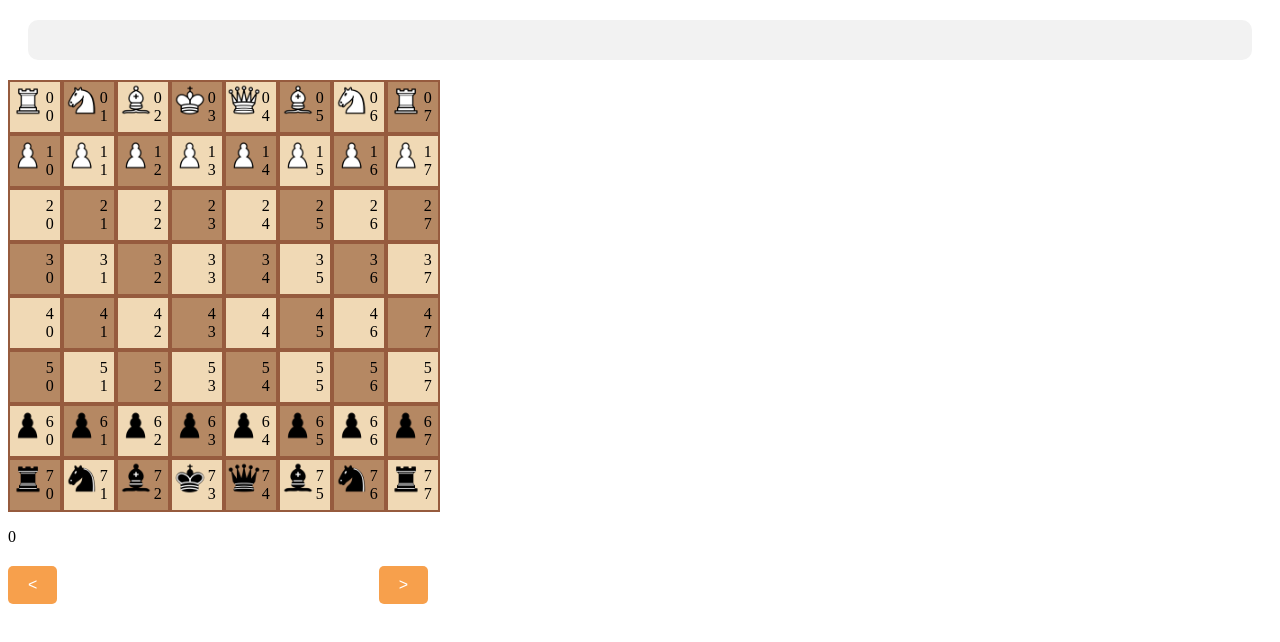
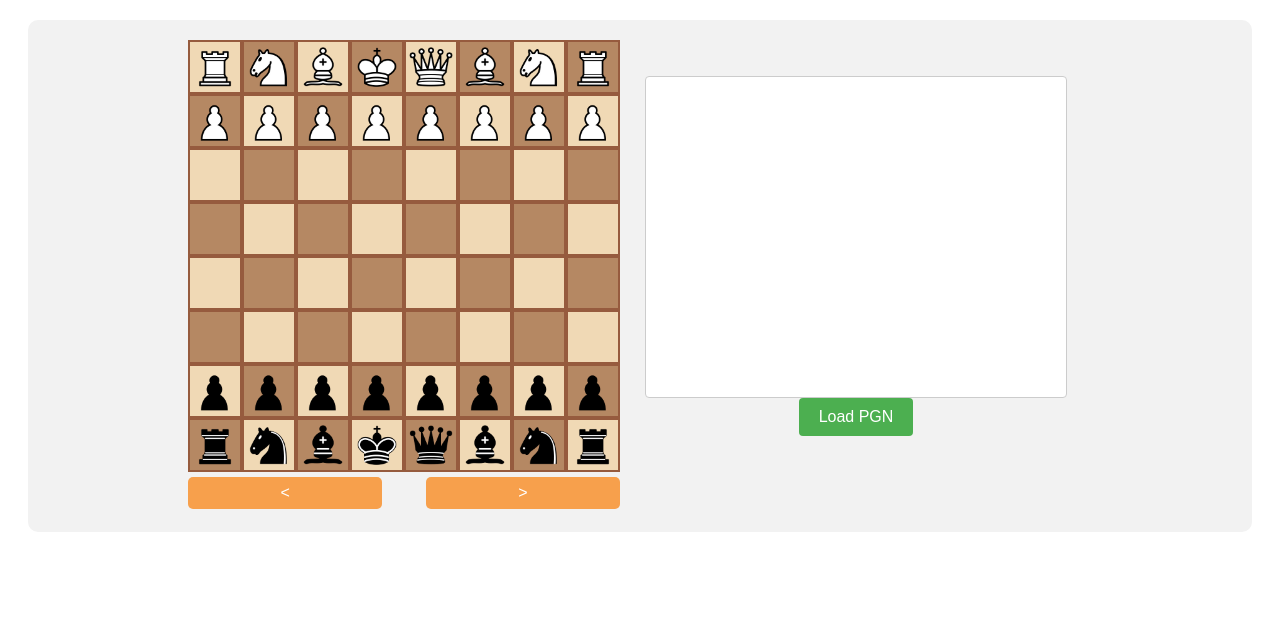
Before and after one commit to jackbullen/Chess-PGN-Viewer, a plain HTML site: page index.html in a window 1280 px wide. Drawn offline with Linux system fonts and the light colour scheme.

Commit message:
Improved UI and styling for input and controls. Load PGN button now properly resets boards. Various PGN files can be loaded in without throwing errors.

```diff
--- a/css/styles.css
+++ b/css/styles.css
@@ -43,9 +43,11 @@
 
 #controls {
   display: flex;
-  justify-content: space-between;
-  align-items: center;
-  width: 420px;
+  justify-content: center;
+  /* align-items: center; */
+  width: 100%;
+  padding-top:5px;
+  /* margin-left:0px 0; */
 }
 
 #backward-button {
@@ -54,8 +56,9 @@
   border-radius: 5px;
   color: white;
   font-size: 16px;
-  padding: 10px 20px;
+  padding: 7px;
   cursor: pointer;
+  margin-right: 5%;
 }
 
 #forward-button {
@@ -64,17 +67,26 @@
   border-radius: 5px;
   color: white;
   font-size: 16px;
-  padding: 10px 20px;
+  padding: 7px;
   cursor: pointer;
+  margin-left: 5%;
 }
 
 #backward-button:hover, #forward-button:hover {
   background-color: #f7b86d;
 }
 
+#boardControls {
+  width: 432px;
+  height: 432px;
+  flex-direction: column;
+  align-items: center;
+}
+
 
 #game_view {
   display: flex;
+
   flex-direction: column;
   align-items: center;
   margin: 20px;
@@ -85,15 +97,16 @@
 
 #board {
   /* display: flex; */
-  /* flex-direction: row; */
-  /* align-items: center; */
-  margin-bottom: 20px;
+  flex-wrap: wrap;
+  align-items: center;
+  margin-right: 20px;
 }
-/*
-/* #chessBoardDiv {
-  width: 500px;
-  height: 500px;
-} */ */
+
+
+#chessBoardDiv {
+  width: 400px;
+  height: 400px;
+}
 
 #moves {
   display: flex;
@@ -101,3 +114,50 @@
   align-items: center;
   margin-left: 20px;
 }
+
+#pgn-input {
+  width: 400px;
+  height: 300px;
+  font-size: 16px;
+  padding: 10px;
+  border: 1px solid #ccc;
+  border-radius: 4px;
+  resize: none;
+  white-space:normal;
+  align-items: center;
+}
+
+#update-button {
+  margin-top: 10px;
+  margin-left: 10px;
+  padding: 10px 20px;
+  background-color: #4caf50;
+  border: none;
+  border-radius: 4px;
+  color: white;
+  font-size: 16px;
+  cursor: pointer;
+  margin:auto;
+  align-items: center;
+}
+
+.inputPGNBoardView {
+  display: flex;
+  flex-direction: row;
+  justify-content: center;
+  align-items: center;
+}
+
+.Inputter {
+  display:flex;
+  width: 100%;
+  flex-direction: column;
+  /* display:flex; */
+  /* justify-content: center; */
+  align-items: right;
+  padding: 25px;
+}
+
+button {
+  flex: 1; /* make the form elements take up equal amounts of space */
+}
--- a/index.html
+++ b/index.html
@@ -12,20 +12,31 @@
   <body>
 
     <div id="app">
-      <div id="game_view"></div>
-        <div id="board">
-          <div id="chessBoardDiv"></div>
-          <div id="moves"></div>
+      <div id="game_view" style="height: 472px;">
+        <div class="inputPGNBoardView">
+          <div id="boardControls">
+            <div id="board">
+              <!-- <div id="chessBoardDiv"></div> -->
+              <!-- <div id="moves"></div> -->
+            </div>
+            <div id="controls">
+              <button id="backward-button">&lt;</button>
+              <button id="forward-button">&gt;</button>
+            </div>
+          </div>
+          <!-- <label for="pgn-input">Enter PGN:</label> -->
+          <div class="Inputter">
+
+          <textarea type="text" id="pgn-input" ></textarea>
+
+          <button id="update-button">Load PGN</button>
         </div>
 
-        <div id="controls">
-          <button id="backward-button">&lt;</button>
-          <button id="forward-button">&gt;</button>
-        </div>
       </div>
     </div>
+  </body>
 
     <script type="module" src="./js/board.js"></script>
 
-  </body>
+
 </html>
--- a/js/board.js
+++ b/js/board.js
@@ -7,7 +7,7 @@ const chessBoard = [];
 
 const applyMoves = (board, submovesList, movesList) => {
 
-
+    console.log(submovesList[0], submovesList[1]);
     // White castles
     if (submovesList[0][3] == "King and Rook") {
         let king = board.whitePieces[3];
@@ -98,17 +98,17 @@ const renderBoard = (board) => {
         // Append the img element to the square
         piece.appendChild(pieceImg);
         square.appendChild(piece);
-        square.appendChild(sqrLoc);
+        // square.appendChild(sqrLoc);
         row.appendChild(square);
         chessBoard.push(square);
       }
       chessBoardDiv.appendChild(row);
 
     }
-    const space = document.createElement('p')
-    const boardtxt = document.createTextNode(`${board.movenum}`);
-    space.appendChild(boardtxt);
-    chessBoardDiv.appendChild(space);
+    // const space = document.createElement('p')
+    // const boardtxt = document.createTextNode(`${board.movenum}`);
+    // space.appendChild(boardtxt);
+    // chessBoardDiv.appendChild(space);
   };
 
 
@@ -199,6 +199,16 @@ const renderBoard = (board) => {
     // handle the various cases for PGN notation
     for (let move of moves) {
 
+             // Handle PGN comments (e.g. "{Scandinavian Defense}")
+             if (move == "}") {
+                comment = false;
+                continue;
+            }
+            if (move == "{" || comment == true) {
+                comment = true;
+                continue;
+            }
+
         // Handle moves with a result,
         // (e.g. "1-0", "0-1", "1/2-1/2", "1.", "2.")
         if (move == "1-0" || move == "0-1" || move == "1/2-1/2") {
@@ -221,16 +231,6 @@ const renderBoard = (board) => {
 
             applyMoves(board,submovesList,movesList);
             // renderBoard(board);
-            continue;
-        }
-
-        // Handle PGN comments (e.g. "{Scandinavian Defense}")
-        if (move == "}") {
-            comment = false;
-            continue;
-        }
-        if (move == "{" || comment == true) {
-            comment = true;
             continue;
         }
 
@@ -452,7 +452,7 @@ const renderBoard = (board) => {
 
   const playGame = (game, board, moves) => {
     // Render the initial board
-    renderBoard(board);
+    // renderBoard(board);
 
     // Get the forward arrow button
     const forwardButton = document.querySelector('#forward-button');
@@ -495,15 +495,71 @@ const renderBoard = (board) => {
     });
   };
 
+let gameBoard = new Board();
+renderBoard(gameBoard);
+
+let pgn = ""
+let moves = [];
+const pgnInput = document.getElementById('pgn-input');
+const updateButton = document.getElementById('update-button');
+updateButton.addEventListener('click', () => {
+    currentMove = 0;
+    gameBoard = new Board();
+    updateBoard(gameBoard);
+    pgn = pgnInput.value;
+    const parseBoard = new Board();
+  // Use pgn to update the chess game
+    moves = parsePGN(pgn, parseBoard).flat();
+//   playGame(pgn, gameBoard, moves.flat());
+
+});
+    // Get the forward arrow button
+    const forwardButton = document.querySelector('#forward-button');
+    // Add an event listener to the button that plays the next move
+    forwardButton.addEventListener('click', () => {
+        // Check if there are more moves to play
+        if (currentMove < moves.length) {
+          console.log(pgn[currentMove]);
+          if (pgn[currentMove] == "1-0" || pgn[currentMove] == "0-1" || pgn[currentMove] == "1/2-1/2" ){
+              // showendBoard(board);
+              console.log("end of game");
+              return;
+          }
+          // Update the board with the next move
+          gameBoard.forwardMove(moves[currentMove]);
+
+          // Update the board display with the updated board
+          updateBoard(gameBoard);
+
+          // Increment the current move counter
+          currentMove++;
+        }
+      });
+
+      // Get the backward arrow button
+      const backwardButton = document.querySelector('#backward-button');
+
+      // Add an event listener to the button that plays the previous move
+      backwardButton.addEventListener('click', () => {
+        // Check if there are more moves to play in reverse
+        if (currentMove > 0) {
+          // Decrement the current move counter
+          currentMove--;
+          // Update the board with the previous move
+          gameBoard.update(moves[currentMove][0], moves[currentMove][1], true);
+          // Update the board display with the updated board
+          updateBoard(gameBoard);
+        }
+      });
 
 
 
 // Initialize the moves array using a parsing board and parsePGN().
-const parseBoard = new Board();
-const pgn = '1. e4 d5 2. exd5 Qxd5 3. Nc3 Qa5 4. d4 Nf6 5. Nf3 Bf5 { B01 Scandinavian Defense: Classical Variation } 6. Bc4 e6 7. O-O c6 8. Re1 Nbd7 9. d5 cxd5 10. Nxd5 Nxd5 11. Bxd5 Rd8 12. Bg5 Nf6 13. Qe2 Rxd5 14. c4 Rd7 15. Qe5 Qxe5 16. Rxe5 Bd6 17. Re2 Ne4 18. Be3 O-O 19. Rc1 Bc5 20. Bxc5 Nxc5 21. Ne5 Rd4 22. b3 Rfd8 23. f3 Nd3 24. Nxd3 Bxd3 25. Rd2 b5 26. c5 Kf8 27. Kf2 Ke7 28. Ke3 e5 29. Rcd1 Bf5 30. Rxd4 exd4+ 31. Rxd4 Rxd4 32. Kxd4 Kd7 33. b4 Kc6 34. g4 Be6 35. h3 Bxa2 36. f4 Bb1 37. f5 Bc2 38. h4 Bb3 39. g5 f6 40. g6 hxg6 41. fxg6 Bd5 42. Ke3 a5 43. bxa5 Kxc5 44. h5 b4 45. h6 gxh6 46. a6 b3 47. a7 Kb4 48. g7 b2 49. a8=Q Bxa8 50. g8=Q Kc3 51. Qc8+ Kb3 { Black wins on time. } 0-1';
+// const parseBoard = new Board();
+// const pgn = '1. e4 d5 2. exd5 Qxd5 3. Nc3 Qa5 4. d4 Nf6 5. Nf3 Bf5 { B01 Scandinavian Defense: Classical Variation } 6. Bc4 e6 7. O-O c6 8. Re1 Nbd7 9. d5 cxd5 10. Nxd5 Nxd5 11. Bxd5 Rd8 12. Bg5 Nf6 13. Qe2 Rxd5 14. c4 Rd7 15. Qe5 Qxe5 16. Rxe5 Bd6 17. Re2 Ne4 18. Be3 O-O 19. Rc1 Bc5 20. Bxc5 Nxc5 21. Ne5 Rd4 22. b3 Rfd8 23. f3 Nd3 24. Nxd3 Bxd3 25. Rd2 b5 26. c5 Kf8 27. Kf2 Ke7 28. Ke3 e5 29. Rcd1 Bf5 30. Rxd4 exd4+ 31. Rxd4 Rxd4 32. Kxd4 Kd7 33. b4 Kc6 34. g4 Be6 35. h3 Bxa2 36. f4 Bb1 37. f5 Bc2 38. h4 Bb3 39. g5 f6 40. g6 hxg6 41. fxg6 Bd5 42. Ke3 a5 43. bxa5 Kxc5 44. h5 b4 45. h6 gxh6 46. a6 b3 47. a7 Kb4 48. g7 b2 49. a8=Q Bxa8 50. g8=Q Kc3 51. Qc8+ Kb3 { Black wins on time. } 0-1';
 // Parse the PGN string and get the array of moves
-const moves = parsePGN(pgn, parseBoard);
+// const moves = parsePGN(pgn, parseBoard);
 
-const gameBoard = new Board();
 
-playGame(pgn, gameBoard, moves.flat());
+
+// playGame(pgn, gameBoard, moves.flat());
--- a/js/chess-engine/Board.js
+++ b/js/chess-engine/Board.js
@@ -92,6 +92,13 @@ class Board {
     }
   }
 
+  reset() {
+    this.board = this.createBoard();
+    this.whitePieces = [];
+    this.blackPieces = [];
+    this.initializePieces();
+  }
+
   // Castle move logic
   castle(king, rook, short) {
 
@@ -143,7 +150,7 @@ class Board {
   }
 
   forwardMove(move) {
-
+console.log(move);
       if (this.movenum == Math.floor(this.movenum)) {
         // White castles
         if (move[3] == "King and Rook") {
```
